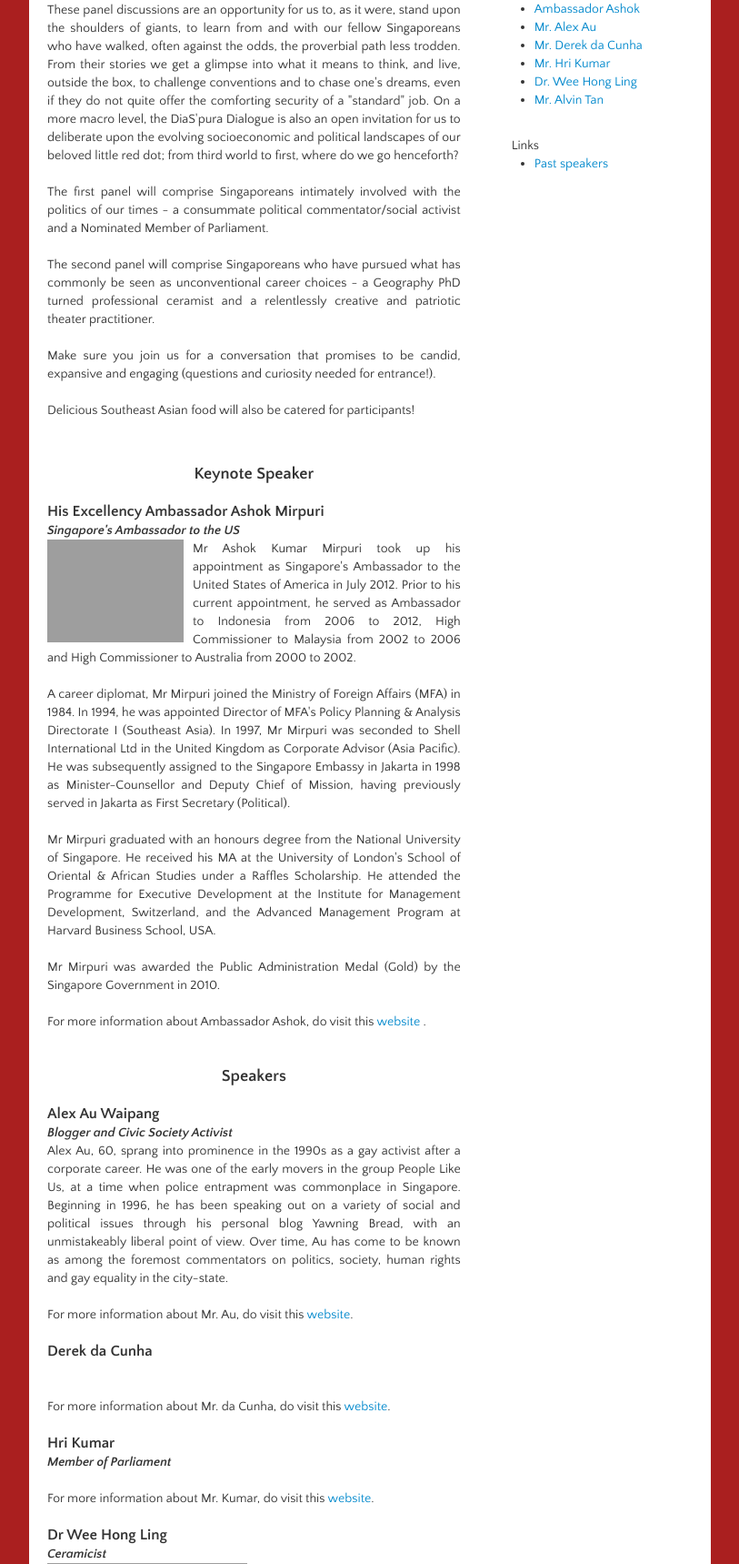
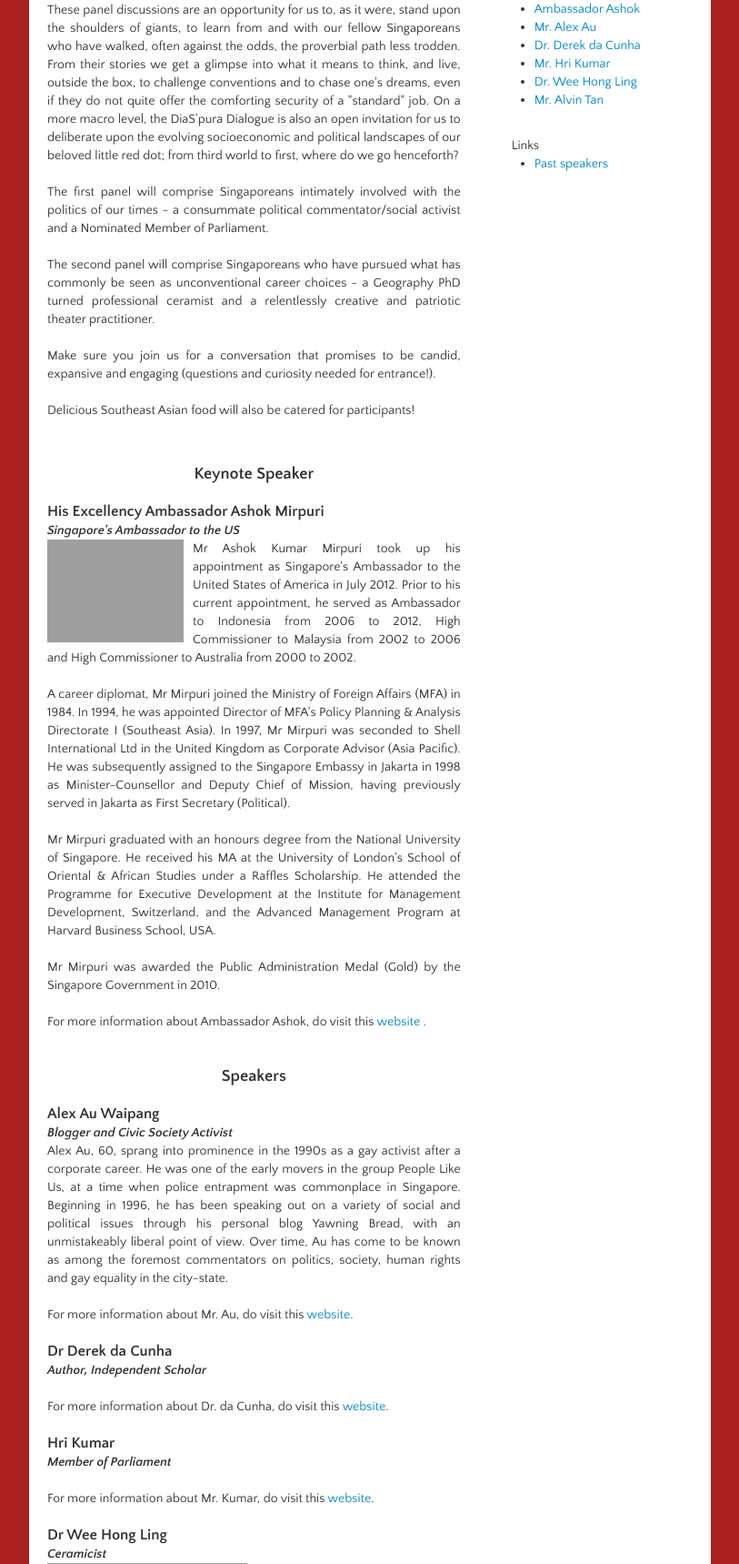
Before and after one commit to jevonyeoh/diaspura, a Rails app: template app/views/pages/speakers.html.erb in a window 1280 px wide. Shown: the part 400-2119 px from the top of the page at 91% size, without its empty margins (233-1046 px from the left). Run offline with Rails 7, Linux system fonts and the light colour scheme; the template is opened without the code that fills it, so the values that code supplies are empty; style sheets or scripts are compiled from the project's sources; some libraries are stand-ins or nearby versions; grey boxes are pictures that could not be loaded.

Commit message:
minor changes

```diff
--- a/app/views/pages/schedule.html.erb
+++ b/app/views/pages/schedule.html.erb
@@ -23,7 +23,7 @@
       <br>
 
       <div style="text-align: center; font-family: 'Quattrocento Sans', sans-serif">
-        <b>Nights Out to Chinatown</b><br>
+        <b>Night Out to Chinatown</b><br>
         <div style="font-size:85%">
           Time: TBA<br>
           Venue: TBA<br>
--- a/app/views/pages/speakers.html.erb
+++ b/app/views/pages/speakers.html.erb
@@ -82,11 +82,11 @@
         website</a>.<br><br>
 
         <!-- derek da cunha-->
-        <b id="dacunha" style="font-size:120%">Derek da Cunha</b><br>
-        <i></i><br>
+        <b id="dacunha" style="font-size:120%">Dr Derek da Cunha</b><br>
+        <i>Author, Independent Scholar</i><br>
 
         <br>
-        For more information about Mr. da Cunha, do visit this
+        For more information about Dr. da Cunha, do visit this
         <a href="" target="_blank">website</a>.
         <br><br>
 
@@ -155,7 +155,7 @@
         <ul>
           <li><a href="#ambashok">Ambassador Ashok</a></li>
           <li><a href="#alexau">Mr. Alex Au</a></li>
-          <li><a href="#dacunha">Mr. Derek da Cunha</a></li>
+          <li><a href="#dacunha">Dr. Derek da Cunha</a></li>
           <li><a href="#hrikumar">Mr. Hri Kumar</a></li>
           <li><a href="#weehongling">Dr. Wee Hong Ling</a></li>
           <li><a href="#alvintan">Mr. Alvin Tan</a></li>
```
